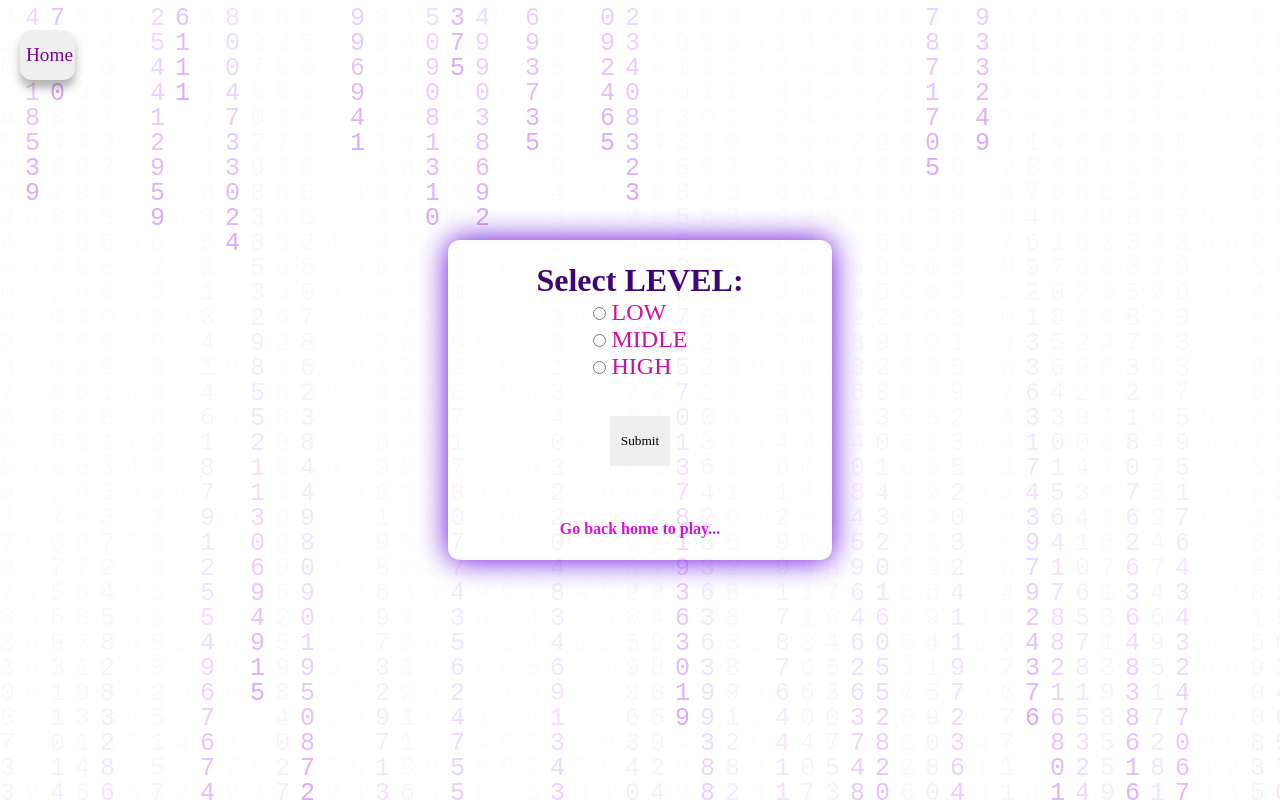
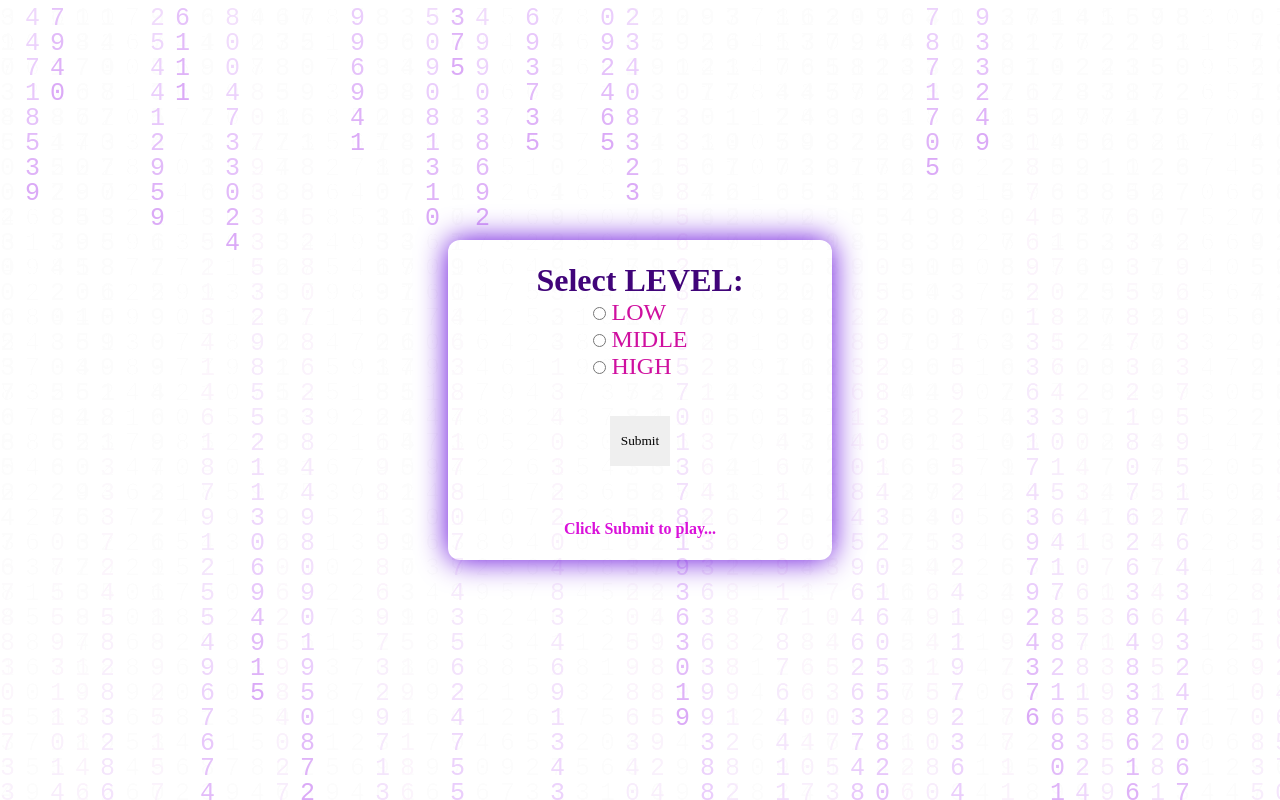
Before and after one commit to dr34m14/shopnoshutrodhar, a website: page public/Math_Game_codingal/games_file/Options.html in a window 1280 px wide. Drawn offline with Linux system fonts and the light colour scheme.

Commit message:
home section change in math game

```diff
--- a/public/Math_Game_codingal/games_file/Options.html
+++ b/public/Math_Game_codingal/games_file/Options.html
@@ -29,11 +29,11 @@
 
 <body>
     <div class="window"><canvas id="canvas1"></canvas>
-        <div class="go_home">
+        <!-- <div class="go_home">
             <a href="../index.html">
                 <button class="btn">Home</button>
             </a>
-        </div>
+        </div> -->
         <div class="beffor_canvas">
             <div class="lay">
 
@@ -55,11 +55,15 @@
 
                 </div><br><br>
                 <div class="submit_div">
+                    <a href="../index.html">
+
                     <button class="submit" >Submit</button>
+                </a>
+
                 </div>
 
                 <br><br><br>
-                <h4 class="Last_info">Go back home to play...</h4>
+                <h4 class="Last_info">Click Submit to play...</h4>
             </div>
         </div>
     </div>
```
